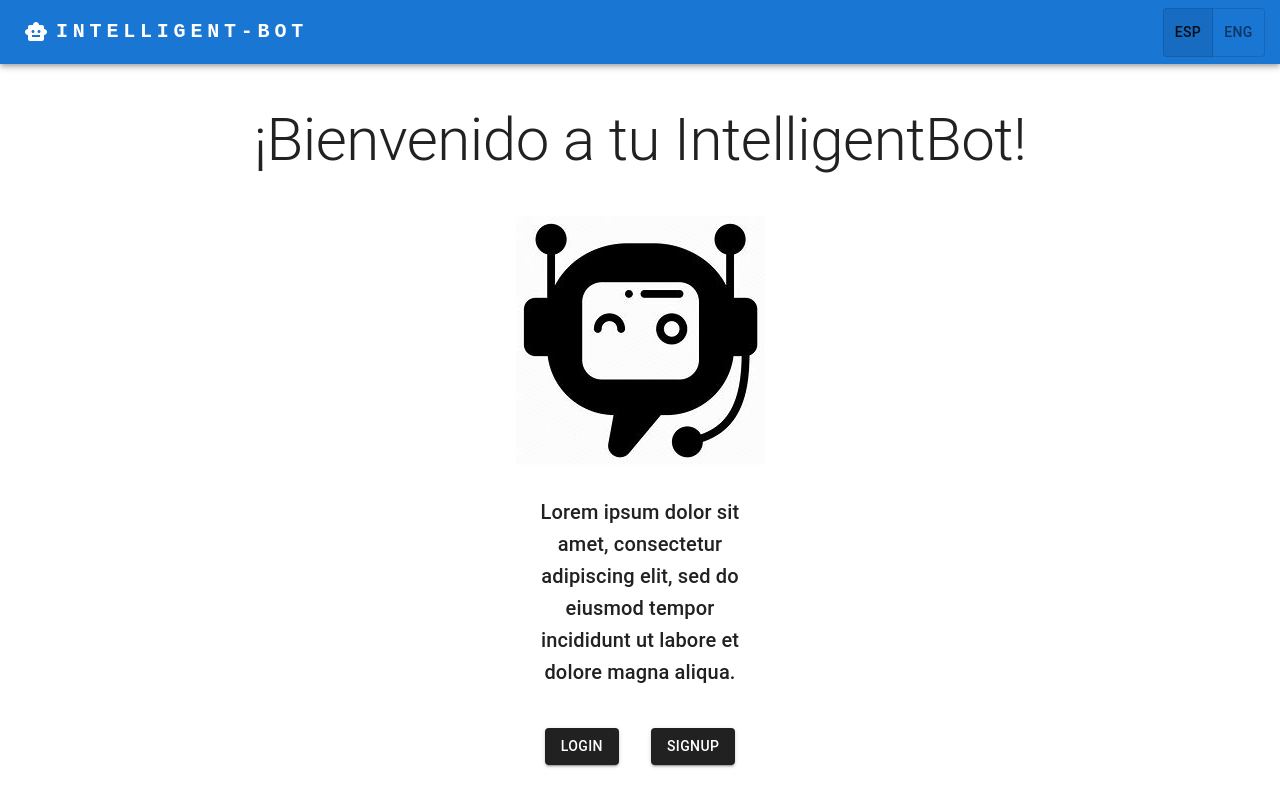
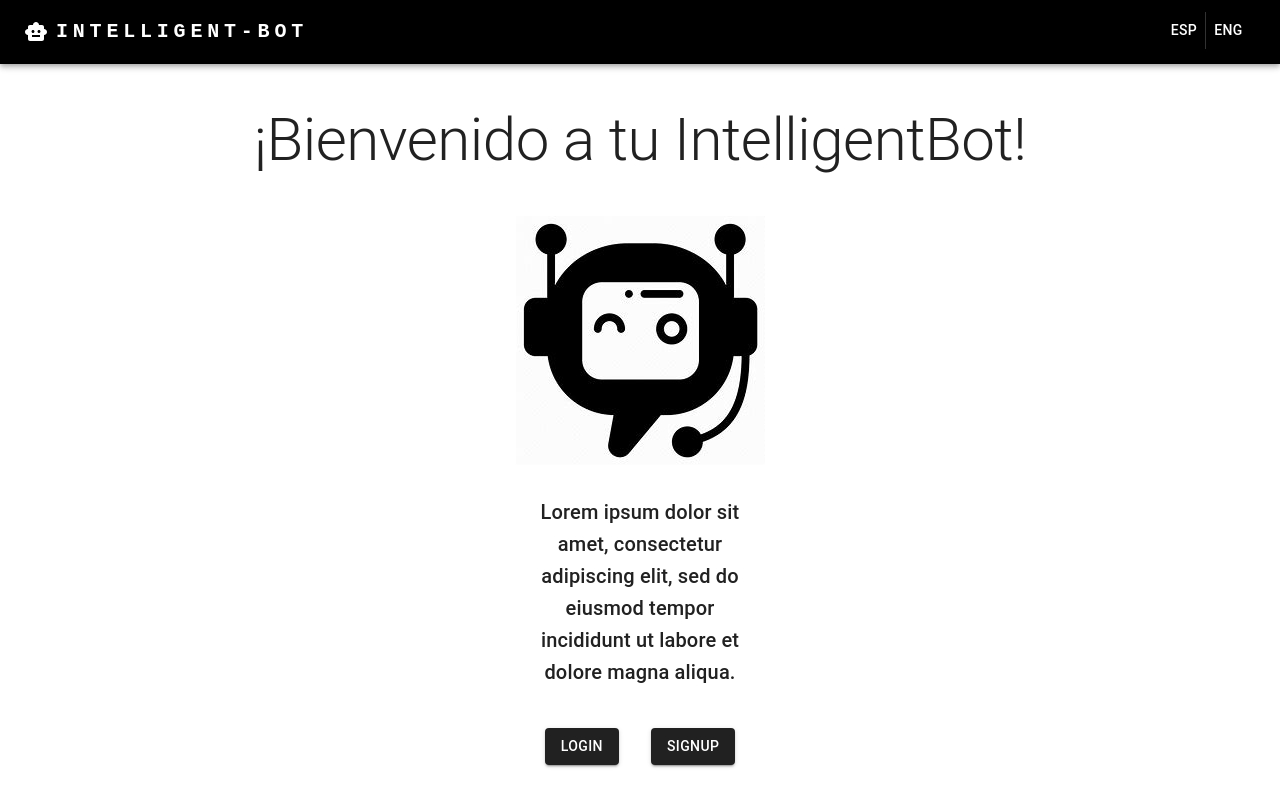
Before and after one commit to marzthecool/front-intelligent-bot, a React (Create React App) app: page /landing in a window 1280 px wide. Built offline with nearby package versions, Linux system fonts and the light colour scheme.

Commit message:
Navbar/Botones color

```diff
--- a/src/components/Navbar.jsx
+++ b/src/components/Navbar.jsx
@@ -1,12 +1,12 @@
 import * as React from 'react';
 import SmartToyIcon from '@mui/icons-material/SmartToy';
-import { Grid, Box, AppBar, Toolbar, Typography } from '@mui/material';
+import {Grid, Box, AppBar, Toolbar, Typography} from '@mui/material';
 import ToggleButton from './ToggleButton';
 
 const Navbar = () => {
   return (
-    <Box sx={{ flexGrow: 1 }}>
-      <AppBar position="static">
+    <Box sx={{ flexGrow: 1}}>
+      <AppBar position="static" sx={{backgroundColor: 'black'}}>
         <Grid container>
           <Grid item xs={10}>
             <Toolbar>
@@ -30,7 +30,7 @@ const Navbar = () => {
               </Typography>
             </Toolbar>
           </Grid>
-          <Grid sx={{ marginTop: 1, marginLeft: 12 }}>
+          <Grid sx={{ marginTop: 1, marginLeft: 12}}>
             <ToggleButton />
           </Grid>
         </Grid>
--- a/src/components/ToggleButton.jsx
+++ b/src/components/ToggleButton.jsx
@@ -1,6 +1,6 @@
 import * as React from 'react';
-import ToggleButton from '@mui/material/ToggleButton';
-import ToggleButtonGroup from '@mui/material/ToggleButtonGroup';
+import Button from '@mui/material/Button';
+import ButtonGroup from '@mui/material/ButtonGroup';
 
 export default function ToggleButtons() {
   const [alignment, setAlignment] = React.useState('esp');
@@ -10,18 +10,20 @@ export default function ToggleButtons() {
   };
 
   return (
-    <ToggleButtonGroup
+    <ButtonGroup
       value={alignment}
       exclusive
       onChange={handleAlignment}
       aria-label="select language"
+      sx={{backgroundColor: 'black', marginTop: 0.5}}
+      variant="text"
     >
-      <ToggleButton value="esp" aria-label="esp">
+      <Button value="esp" aria-label="esp" sx={{color: 'white'}}>
         Esp
-      </ToggleButton>
-      <ToggleButton value="eng" aria-label="eng">
+      </Button>
+      <Button value="eng" aria-label="eng" sx={{color: 'white'}}>
         Eng
-      </ToggleButton>
-    </ToggleButtonGroup>
+      </Button>
+    </ButtonGroup>
   );
 }
```
